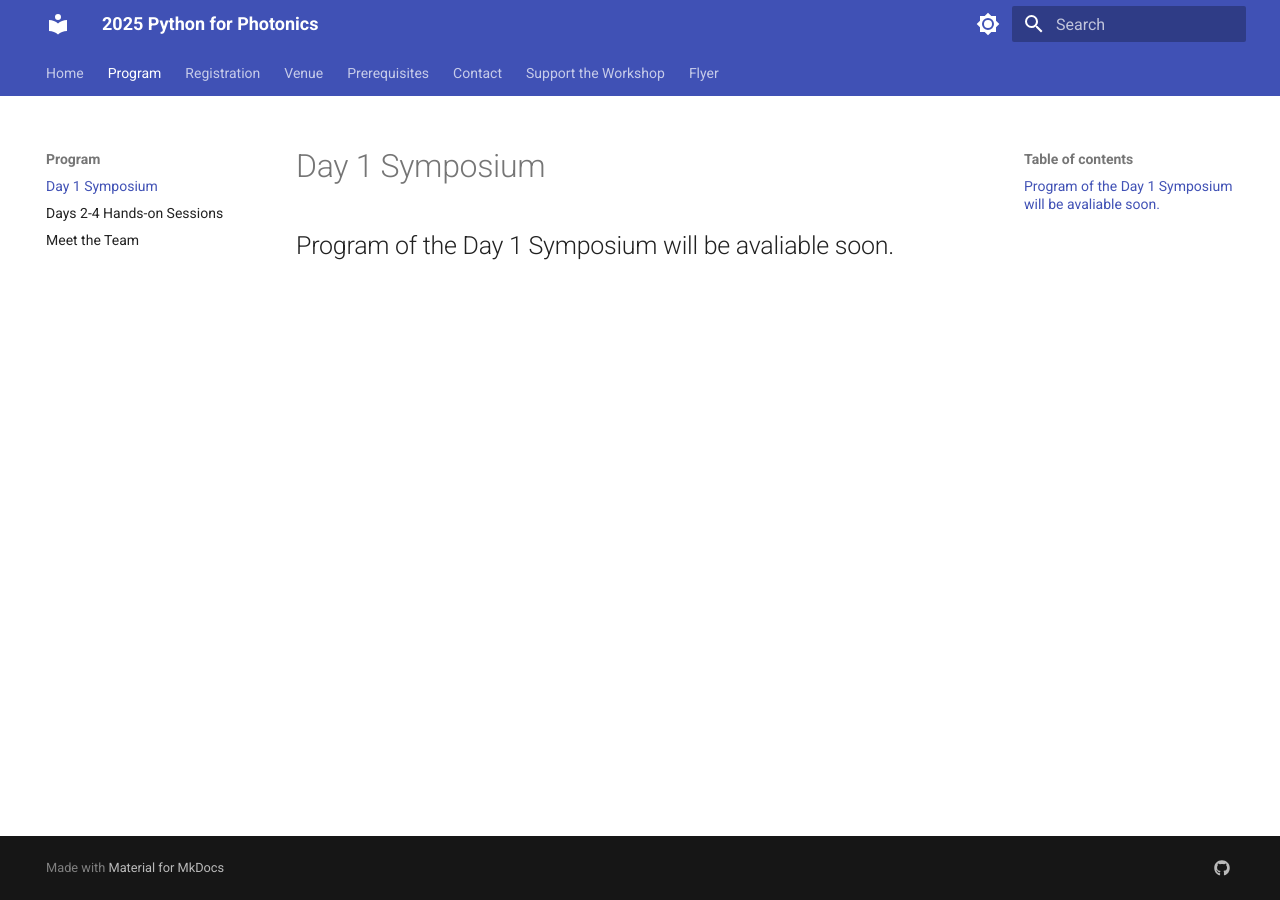
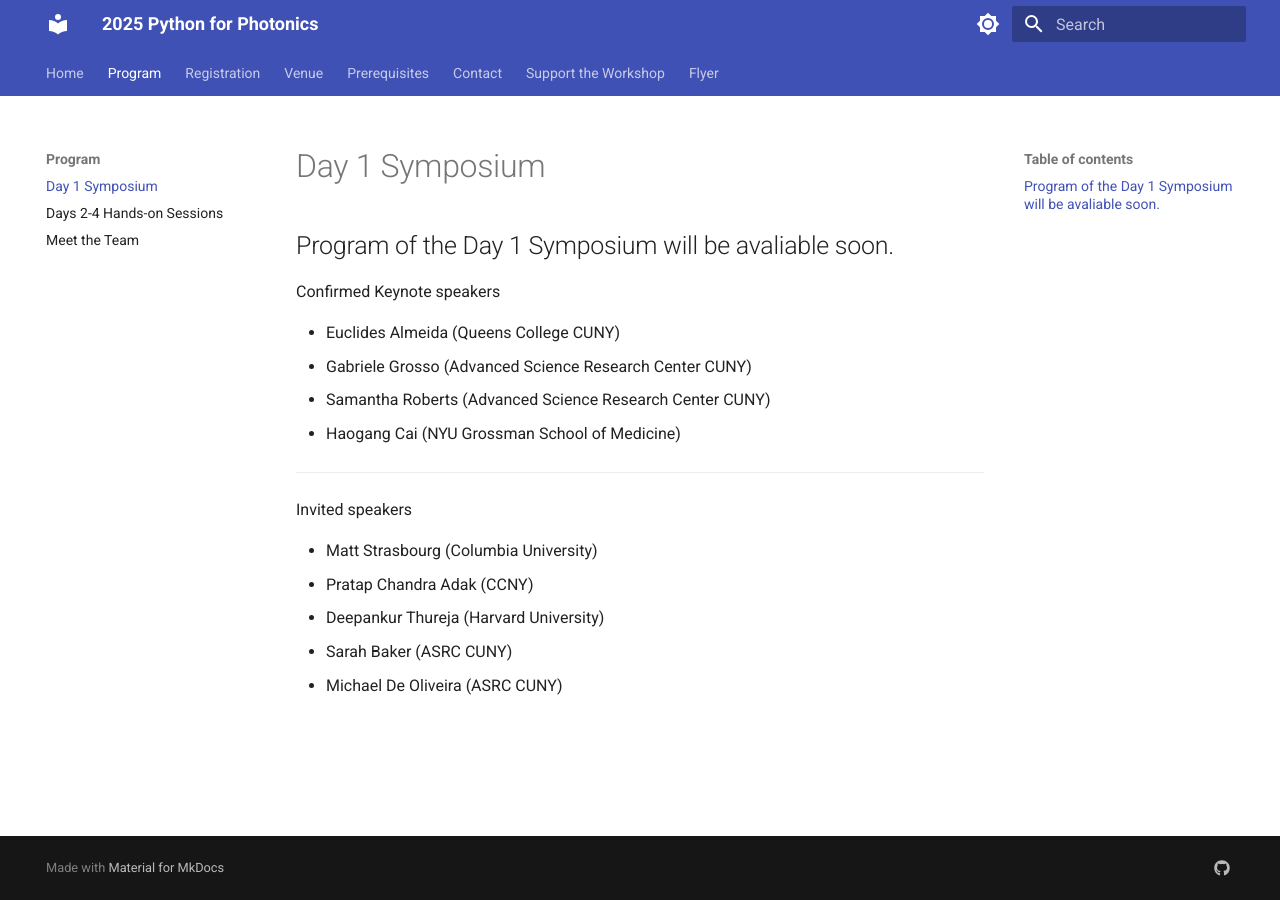
Before and after one commit to asrc-photonics/2025-python-for-photonics, an MkDocs documentation site: the page built from docs/program_day1.md, in a window 1280 px wide. Built offline with MkDocs 1.6.1 and Material for MkDocs 9.7.7, drawn with Linux system fonts in a browser that asks for light colours.

Commit message:
updated day 1 program

```diff
--- a/docs/program_day1.md
+++ b/docs/program_day1.md
@@ -1 +1,18 @@
 ## Program of the Day 1 Symposium will be avaliable soon.
+
+Confirmed Keynote speakers
+
+- Euclides Almeida (Queens College CUNY)
+- Gabriele Grosso (Advanced Science Research Center CUNY)
+- Samantha Roberts (Advanced Science Research Center CUNY)
+- Haogang Cai (NYU Grossman School of Medicine)
+
+---
+
+Invited speakers
+
+- Matt Strasbourg (Columbia University)
+- Pratap Chandra Adak (CCNY)
+- Deepankur Thureja (Harvard University)
+- Sarah Baker (ASRC CUNY)
+- Michael De Oliveira (ASRC CUNY)
```
